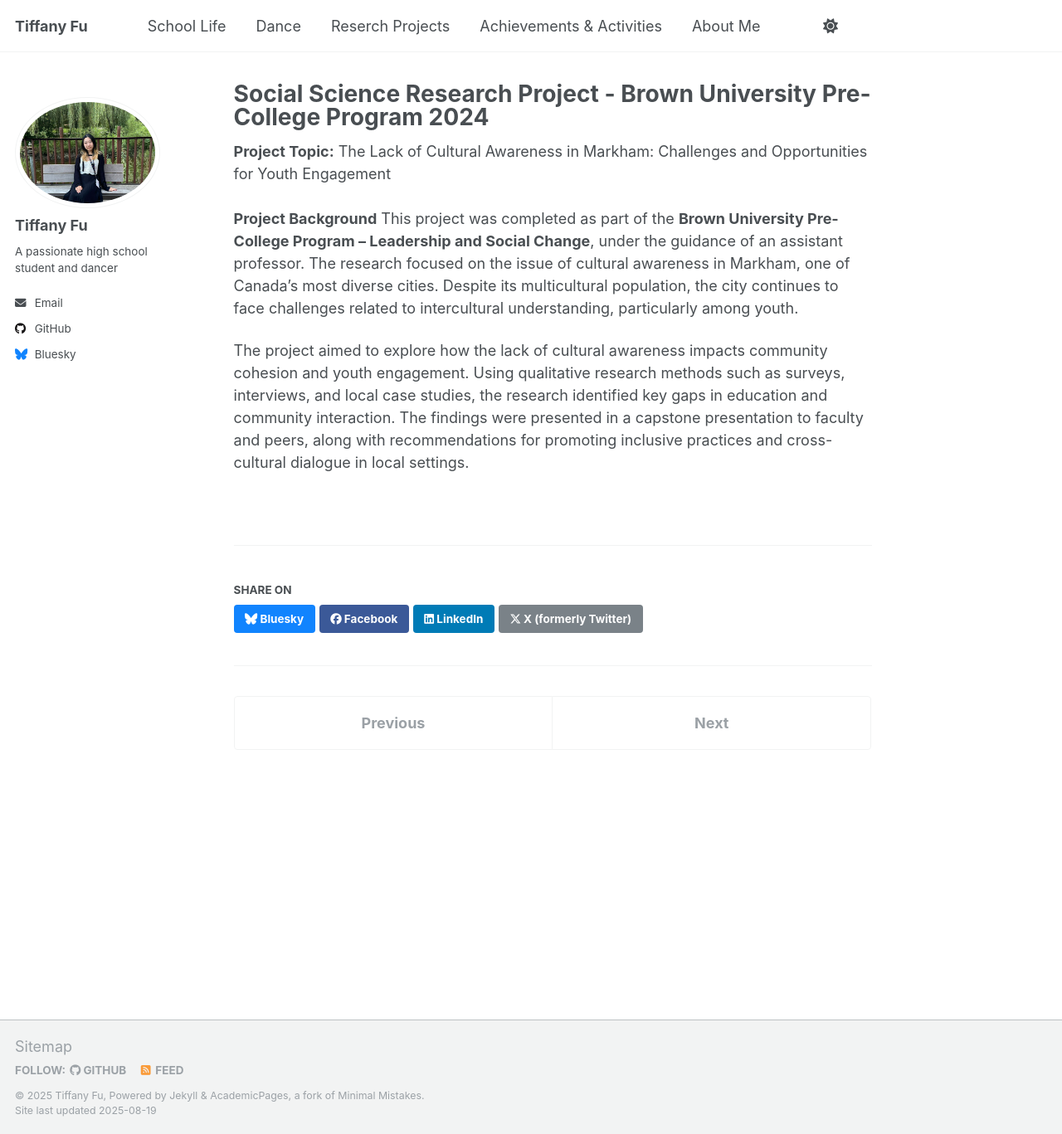
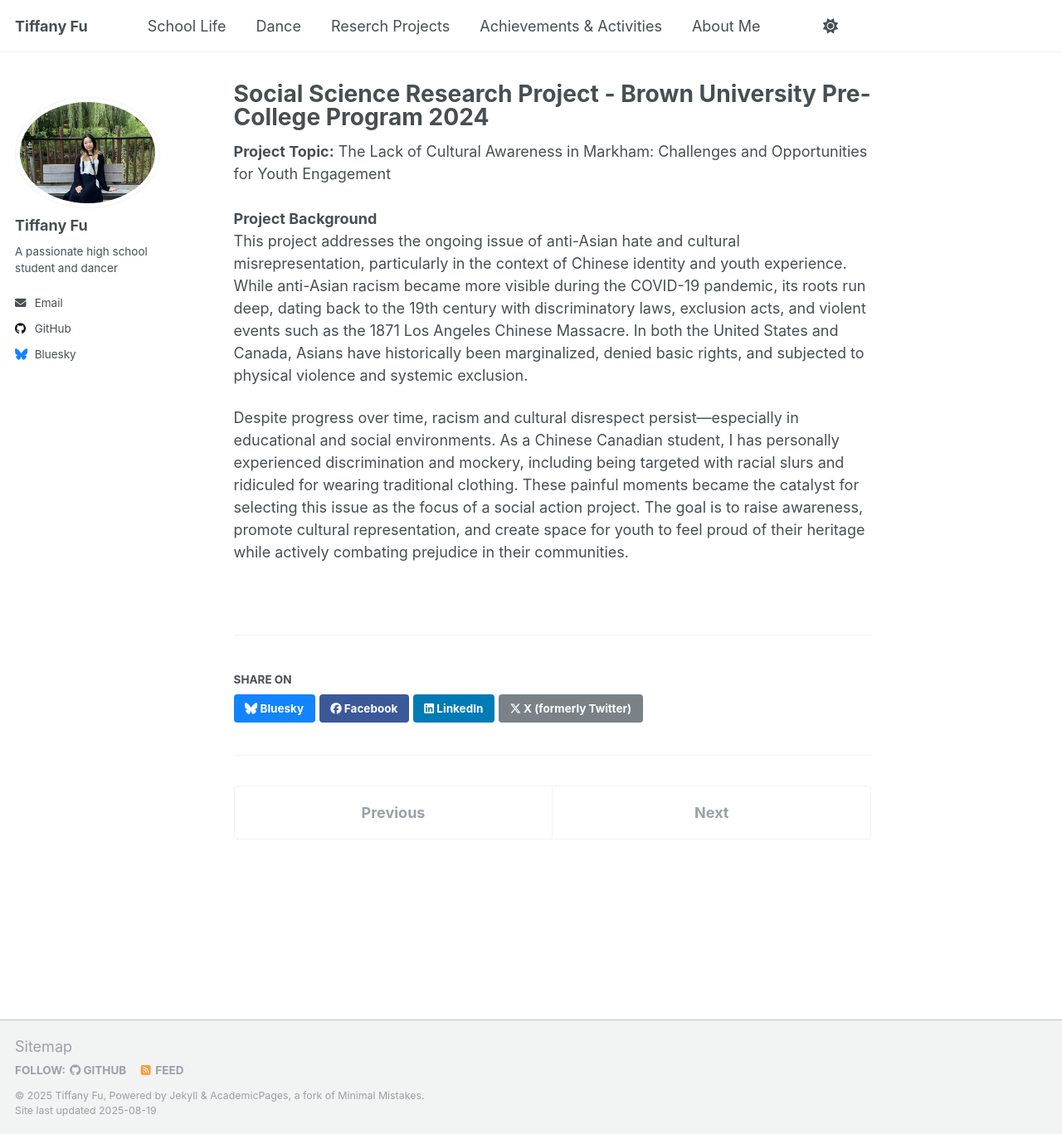
Before and after one commit to TiffanyJTFu/TiffanyFu, a Jekyll site: the page built from _teaching/SocialScienceResearchProject-1.md, in a window 1280 px wide and 1367 px high. Shown: the whole window at 83% size. Built offline with Jekyll 4.4.1, drawn with Linux system fonts in a browser that asks for light colours; a script that is not in the unit is left out.

Commit message:
Update SocialScienceResearchProject-1.md

```diff
--- a/_teaching/SocialScienceResearchProject-1.md
+++ b/_teaching/SocialScienceResearchProject-1.md
@@ -7,6 +7,6 @@ paperurl: 'https://tiffanyjtfu.github.io/TiffanyFu/files/Step 8B_ Action plan Fi
 ---
 **Project Topic:** The Lack of Cultural Awareness in Markham: Challenges and Opportunities for Youth Engagement
 <br><br>**Project Background**
-This project was completed as part of the **Brown University Pre-College Program – Leadership and Social Change**, under the guidance of an assistant professor. The research focused on the issue of cultural awareness in Markham, one of Canada’s most diverse cities. Despite its multicultural population, the city continues to face challenges related to intercultural understanding, particularly among youth.
+<br>This project addresses the ongoing issue of anti-Asian hate and cultural misrepresentation, particularly in the context of Chinese identity and youth experience. While anti-Asian racism became more visible during the COVID-19 pandemic, its roots run deep, dating back to the 19th century with discriminatory laws, exclusion acts, and violent events such as the 1871 Los Angeles Chinese Massacre. In both the United States and Canada, Asians have historically been marginalized, denied basic rights, and subjected to physical violence and systemic exclusion.
 
-The project aimed to explore how the lack of cultural awareness impacts community cohesion and youth engagement. Using qualitative research methods such as surveys, interviews, and local case studies, the research identified key gaps in education and community interaction. The findings were presented in a capstone presentation to faculty and peers, along with recommendations for promoting inclusive practices and cross-cultural dialogue in local settings.
+Despite progress over time, racism and cultural disrespect persist—especially in educational and social environments. As a Chinese Canadian student, I has personally experienced discrimination and mockery, including being targeted with racial slurs and ridiculed for wearing traditional clothing. These painful moments became the catalyst for selecting this issue as the focus of a social action project. The goal is to raise awareness, promote cultural representation, and create space for youth to feel proud of their heritage while actively combating prejudice in their communities.
```
